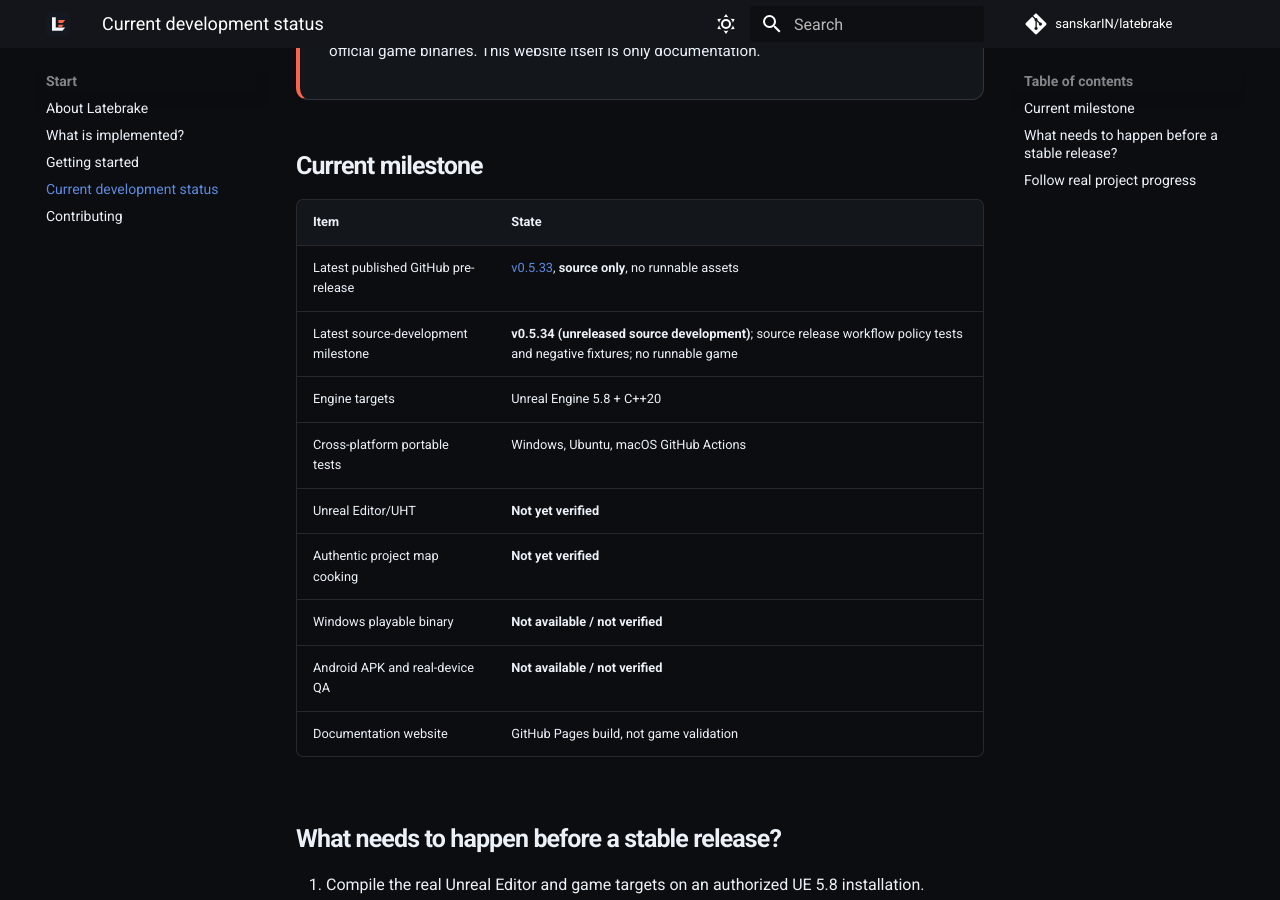
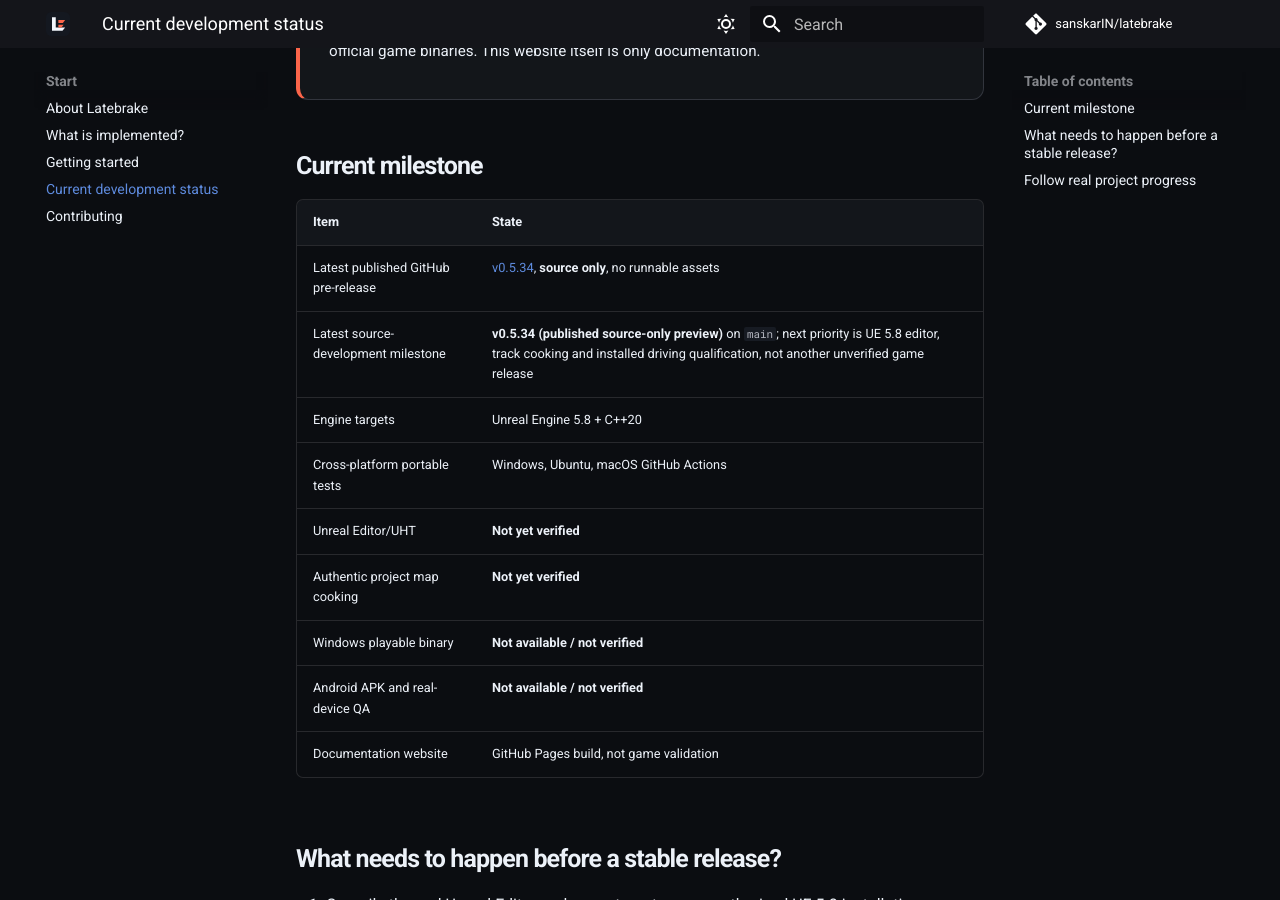
Before and after one commit to sanskarIN/latebrake, an MkDocs documentation site: the page built from docs/development-status.md, in a window 1280 px wide and 900 px high, scrolled down 308 px. Built offline with MkDocs 1.6.1 and Material for MkDocs 9.7.7, drawn with Linux system fonts in a browser that asks for light colours; comment, search, counter and statistics services are not loaded.

Commit message:
docs(releases): reflect published v0.5.34 source-only milestone (docs/development-status.md)

```diff
--- a/docs/development-status.md
+++ b/docs/development-status.md
@@ -9,8 +9,8 @@
 
 | Item | State |
 | --- | --- |
-| Latest published GitHub pre-release | [v0.5.33](https://github.com/sanskarIN/latebrake/releases/tag/v0.5.33), **source only**, no runnable assets |
-| Latest source-development milestone | **v0.5.34 (unreleased source development)**; source release workflow policy tests and negative fixtures; no runnable game |
+| Latest published GitHub pre-release | [v0.5.34](https://github.com/sanskarIN/latebrake/releases/tag/v0.5.34), **source only**, no runnable assets |
+| Latest source-development milestone | **v0.5.34 (published source-only preview)** on `main`; next priority is UE 5.8 editor, track cooking and installed driving qualification, not another unverified game release |
 | Engine targets | Unreal Engine 5.8 + C++20 |
 | Cross-platform portable tests | Windows, Ubuntu, macOS GitHub Actions |
 | Unreal Editor/UHT | **Not yet verified** |
```
